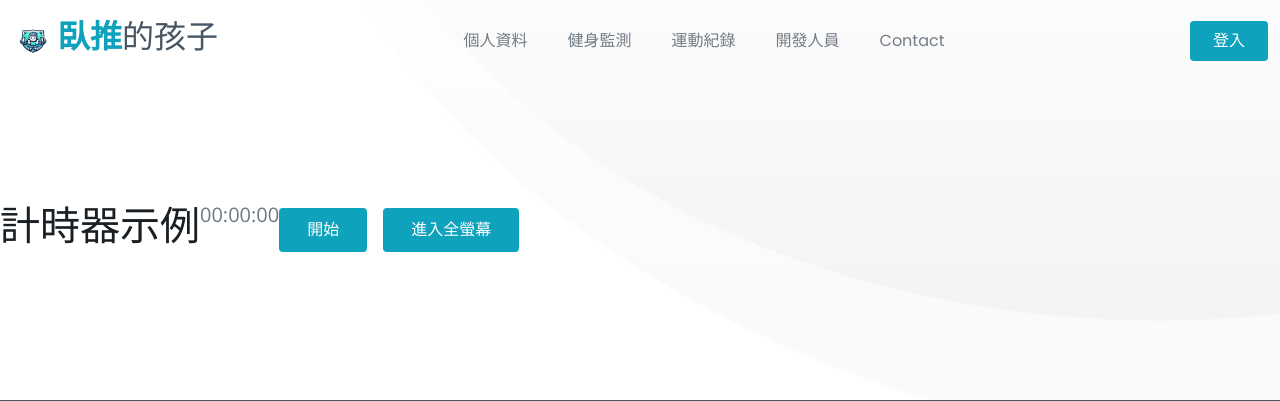
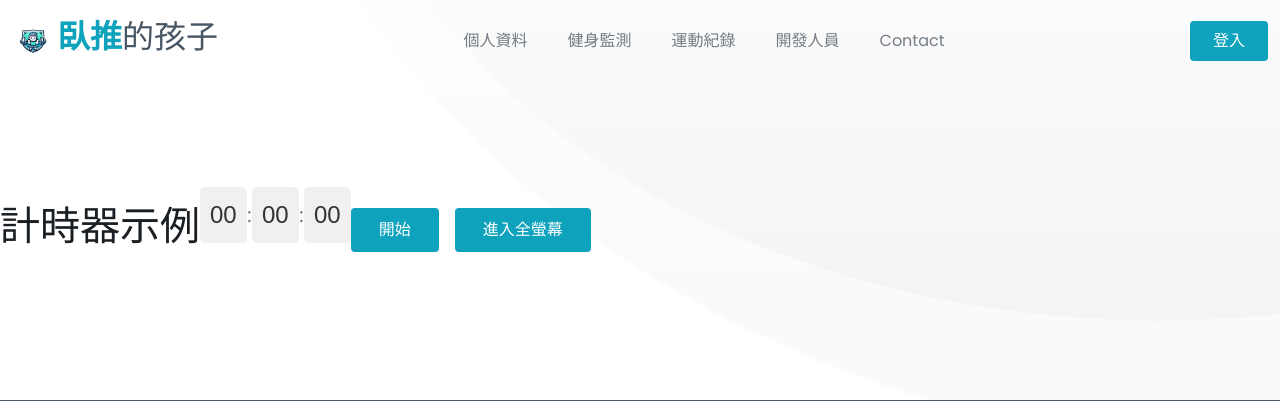
Before and after one commit to 113204/Zhuanti_System, a Django app: page /detect/ in a window 1280 px wide. Shown: the top 401 px of the page. Run offline with Django 4.2, Linux system fonts and the light colour scheme; some libraries are stand-ins or nearby versions.

Commit message:
edit: time

```diff
--- a/HeroBiz/templates/detect.html
+++ b/HeroBiz/templates/detect.html
@@ -51,6 +51,33 @@
             font-family: var(--font-secondary);
         }
 
+        #timer {
+            font-family: Arial, sans-serif;
+            font-size: 24px;
+            color: #333;
+            background-color: #f0f0f0;
+            padding: 10px;
+            border-radius: 5px;
+        }
+
+        #timer2 {
+            font-family: Arial, sans-serif;
+            font-size: 24px;
+            color: #333;
+            background-color: #f0f0f0;
+            padding: 10px;
+            border-radius: 5px;
+        }
+
+        #timer3 {
+            font-family: Arial, sans-serif;
+            font-size: 24px;
+            color: #333;
+            background-color: #f0f0f0;
+            padding: 10px;
+            border-radius: 5px;
+        }
+
     </style>
 </head>
 
@@ -84,10 +111,14 @@
 
 <section id="hero-animated" class="hero-animated d-flex align-items-center">
     <h1>計時器示例</h1>
-    <p id="timer">00:00:00</p>
+    <p id="timer">00</p><p>:</p>
+    <p id="timer2">00</p><p>:</p>
+    <p id="timer3">00</p>
     <a id="startStopButton" onclick="startStopTimer()" class="btn-get">開始</a>&emsp;
     <script>
         var timerElement = document.getElementById('timer');
+        var timerElement2 = document.getElementById('timer2'); // 新增
+        var timerElement3 = document.getElementById('timer3'); // 新增
         var seconds = 0;
         var minutes = 0;
         var hours = 0;
@@ -108,7 +139,9 @@
             var displayMinutes = minutes < 10 ? "0" + minutes : minutes;
             var displayHours = hours < 10 ? "0" + hours : hours;
 
-            timerElement.textContent = displayHours + ":" + displayMinutes + ":" + displaySeconds;
+            timerElement.textContent = displayHours;
+            timerElement2.textContent = displayMinutes; // 新增
+            timerElement3.textContent = displaySeconds; // 新增
         }
 
         function startStopTimer() {
@@ -121,7 +154,6 @@
                 button.textContent = '開始';
             }
         }
-
     </script>
 
     <a id="fullscreenButton" class="btn-get">進入全螢幕</a>
```
Lines whose indentation alone changed are shown as unchanged.
